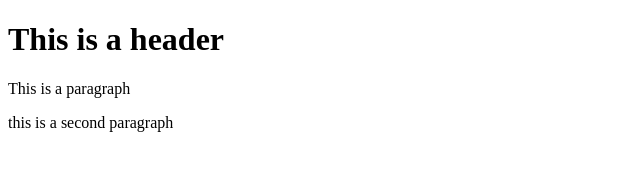
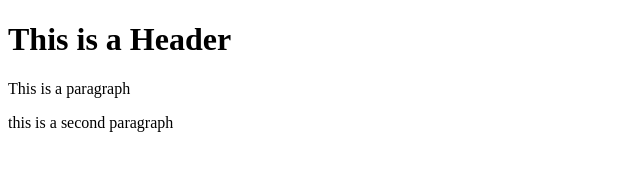
Before and after one commit to MardisTech/git-test, a website: page index.html in a window 1280 px wide. Shown: the full height of the page, 0-640 px from the left. Drawn offline with Linux system fonts and the light colour scheme.

Commit message:
Using NPM

```diff
--- a/index.html
+++ b/index.html
@@ -7,7 +7,7 @@
     <title>Document</title>
 </head>
 <body>
-    <h1>This is a header</h1>
+    <h1>This is a Header</h1>
     <p>This is a paragraph</p>
     <p>this is a second paragraph</p>
 </body>
```
Also changed, not shown: package.json (added, +24 -0 lines), 2 other files.
